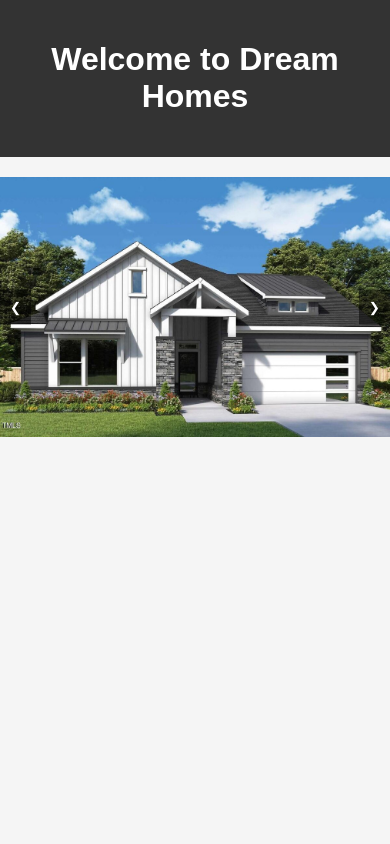
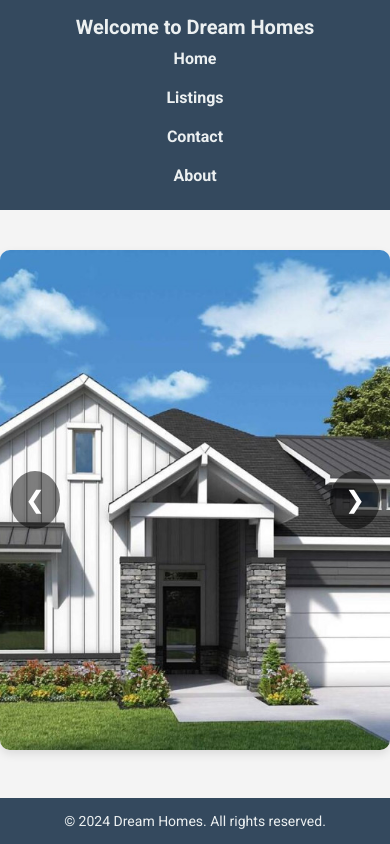
Before and after one commit to javierfevidaho/Realtors, a plain HTML site: page index.html in a window 390 px wide. Drawn offline with Linux system fonts and the light colour scheme.

Commit message:
Actualizacion realtos

```diff
--- a/index.html
+++ b/index.html
@@ -5,10 +5,42 @@
     <meta name="viewport" content="width=device-width, initial-scale=1.0">
     <title>Realtors</title>
     <link rel="stylesheet" href="styles.css">
+    <link href="https://fonts.googleapis.com/css2?family=Roboto:wght@400;700&display=swap" rel="stylesheet">
 </head>
 <body>
     <header>
-        <h1>Welcome to Dream Homes</h1>
+        <div class="header-content">
+            <h1>Welcome to Dream Homes</h1>
+            <nav>
+                <ul>
+                    <li><a href="#">Home</a></li>
+                    <li class="dropdown">
+                        <a href="#">Listings</a>
+                        <ul class="dropdown-content">
+                            <li><a href="#">New Listings</a></li>
+                            <li><a href="#">Popular Listings</a></li>
+                            <li><a href="#">Luxury Listings</a></li>
+                        </ul>
+                    </li>
+                    <li class="dropdown">
+                        <a href="#">Contact</a>
+                        <ul class="dropdown-content">
+                            <li><a href="#">Contact Us</a></li>
+                            <li><a href="#">Support</a></li>
+                            <li><a href="#">Feedback</a></li>
+                        </ul>
+                    </li>
+                    <li class="dropdown">
+                        <a href="#">About</a>
+                        <ul class="dropdown-content">
+                            <li><a href="#">Our Team</a></li>
+                            <li><a href="#">Our Story</a></li>
+                            <li><a href="#">Careers</a></li>
+                        </ul>
+                    </li>
+                </ul>
+            </nav>
+        </div>
     </header>
     <section class="slider">
         <div class="slides">
@@ -19,6 +51,9 @@
         <button class="prev" onclick="changeSlide(-1)">&#10094;</button>
         <button class="next" onclick="changeSlide(1)">&#10095;</button>
     </section>
+    <footer>
+        <p>&copy; 2024 Dream Homes. All rights reserved.</p>
+    </footer>
     <script src="script.js"></script>
 </body>
 </html>
--- a/script.js
+++ b/script.js
@@ -1,13 +1,16 @@
-let currentSlide = 0;
+let slideIndex = 0;
+const slides = document.querySelectorAll('.slides img');
+const totalSlides = slides.length;
+
+function showSlide(index) {
+    slides.forEach((slide, i) => {
+        slide.style.display = (i === index) ? 'block' : 'none';
+    });
+}
 
 function changeSlide(direction) {
-    const slides = document.querySelectorAll('.slides img');
-    slides[currentSlide].classList.remove('active');
-    currentSlide = (currentSlide + direction + slides.length) % slides.length;
-    slides[currentSlide].classList.add('active');
+    slideIndex = (slideIndex + direction + totalSlides) % totalSlides;
+    showSlide(slideIndex);
 }
 
-document.addEventListener('DOMContentLoaded', () => {
-    const slides = document.querySelectorAll('.slides img');
-    slides[currentSlide].classList.add('active');
-});
+showSlide(slideIndex);
--- a/styles.css
+++ b/styles.css
@@ -1,30 +1,118 @@
-body {
-    font-family: Arial, sans-serif;
+/* Reset some default styles */
+* {
     margin: 0;
     padding: 0;
-    background-color: #f5f5f5;
+    box-sizing: border-box;
+}
+
+body {
+    font-family: 'Roboto', sans-serif;
+    color: #333;
+    background-color: #f4f4f4;
 }
 
 header {
-    background-color: #333;
+    background-color: #34495e;
+    color: #ecf0f1;
+    padding: 15px;
+    text-align: center;
+    position: sticky;
+    top: 0;
+    z-index: 1000;
+}
+
+.header-content {
+    display: flex;
+    justify-content: space-between;
+    align-items: center;
+    flex-wrap: wrap;
+}
+
+header h1 {
+    flex: 1;
+    text-align: center;
+    margin: 0;
+    font-size: 24px;
+}
+
+nav ul {
+    list-style-type: none;
+    display: flex;
+    margin: 0;
+    padding: 0;
+    flex: 1;
+    justify-content: flex-end;
+}
+
+nav ul li {
+    margin: 0 20px;
+    position: relative;
+}
+
+nav ul li a {
+    color: #ecf0f1;
+    text-decoration: none;
+    font-weight: bold;
+    font-size: 18px;
+    padding: 10px 15px;
+    border-radius: 5px;
+    transition: background-color 0.3s;
+}
+
+nav ul li a:hover {
+    background-color: #2ecc71;
+}
+
+.dropdown-content {
+    display: none;
+    position: absolute;
+    background-color: #fff;
+    min-width: 160px;
+    box-shadow: 0px 8px 16px rgba(0, 0, 0, 0.2);
+    z-index: 1;
+    border-radius: 8px;
+    overflow: hidden;
+}
+
+.dropdown-content li {
+    padding: 12px 16px;
+}
+
+.dropdown-content li a {
+    color: #34495e;
+    text-decoration: none;
+    display: block;
+    padding: 10px;
+    border-radius: 5px;
+    transition: background-color 0.3s;
+}
+
+.dropdown-content li a:hover {
+    background-color: #2ecc71;
     color: #fff;
-    padding: 20px 0;
-    text-align: center;
+}
+
+.dropdown:hover .dropdown-content {
+    display: block;
 }
 
 .slider {
     position: relative;
     max-width: 1000px;
-    margin: 20px auto;
+    margin: 40px auto;
+    border-radius: 10px;
     overflow: hidden;
+    box-shadow: 0 4px 10px rgba(0, 0, 0, 0.1);
 }
 
 .slides img {
     width: 100%;
+    height: 500px;
+    object-fit: cover;
     display: none;
 }
 
-.slides img.active {
+.slides img:first-child {
     display: block;
 }
 
@@ -35,18 +123,58 @@ button.prev, button.next {
     background-color: rgba(0, 0, 0, 0.5);
     color: white;
     border: none;
-    padding: 10px;
+    padding: 15px;
     cursor: pointer;
+    font-size: 24px;
+    transition: background-color 0.3s;
 }
 
 button.prev {
-    left: 0;
+    left: 10px;
+    border-radius: 50%;
 }
 
 button.next {
-    right: 0;
+    right: 10px;
+    border-radius: 50%;
 }
 
 button.prev:hover, button.next:hover {
     background-color: rgba(0, 0, 0, 0.8);
 }
+
+footer {
+    background-color: #34495e;
+    color: #ecf0f1;
+    text-align: center;
+    padding: 15px 0;
+    position: fixed;
+    width: 100%;
+    bottom: 0;
+    font-size: 14px;
+}
+
+/* Responsive Styles */
+@media (max-width: 768px) {
+    .header-content {
+        flex-direction: column;
+        align-items: center;
+    }
+
+    nav ul {
+        flex-direction: column;
+        justify-content: center;
+    }
+
+    nav ul li {
+        margin: 10px 0;
+    }
+
+    nav ul li a {
+        font-size: 16px;
+    }
+
+    header h1 {
+        font-size: 20px;
+    }
+}
```
Also changed, not shown: Images/house3.jpg (renamed from Images/hose3.jpg), 1 other file.
